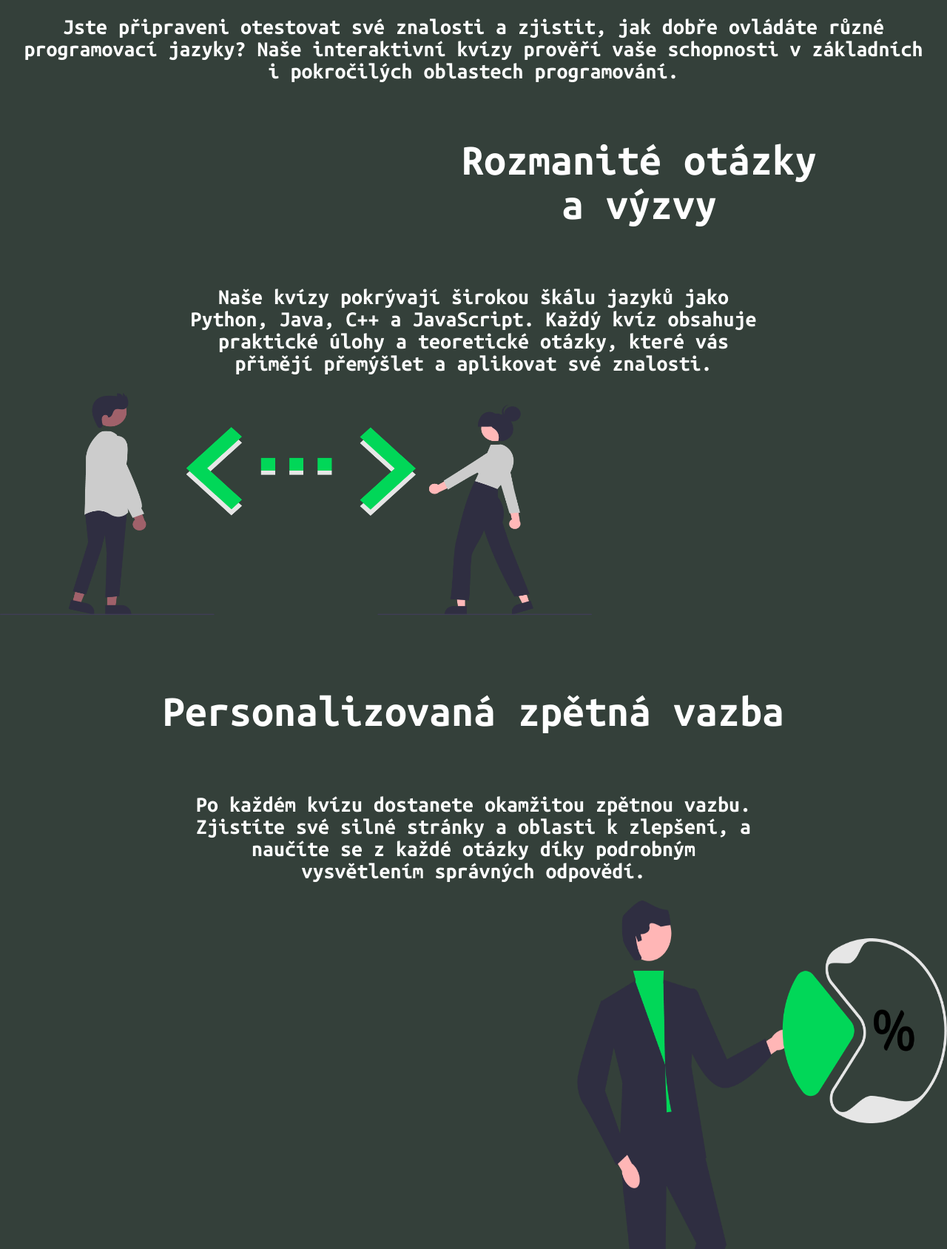
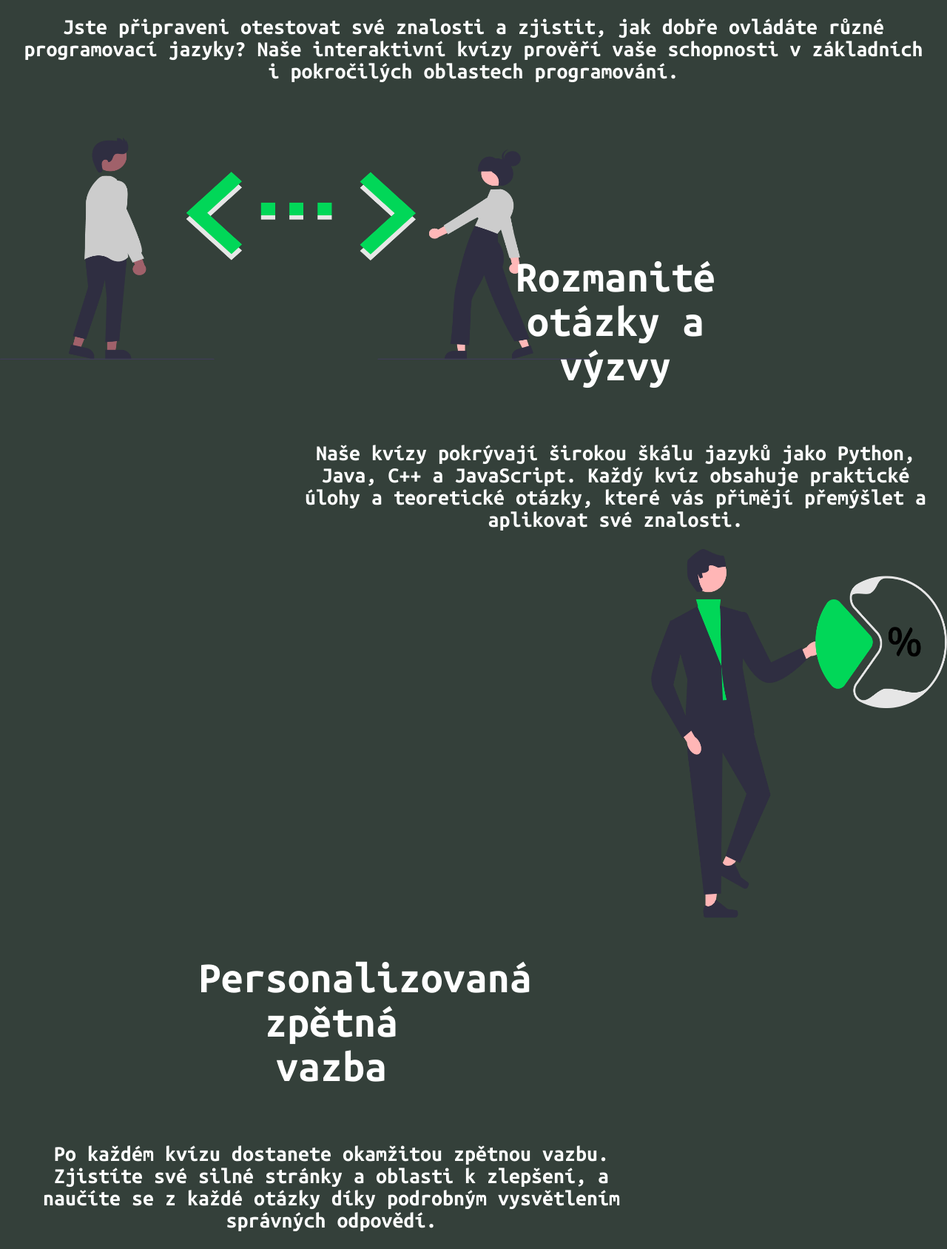
Before and after one commit to VanRhapsody/PersonalProject, a Flask app: page / in a window 1280 px wide; the page is wider, and only the part inside the window is pictured. Shown: the part 294-1982 px from the top of that part at 74% size. Run offline with Flask 3, Linux system fonts and the light colour scheme.

Commit message:
Vylepšení struktury hlavní stránky

```diff
--- a/static/css/style.css
+++ b/static/css/style.css
@@ -76,8 +76,6 @@ h3 {
 
 }
 
-
-
 .align-center {
   text-align: center;
   margin-left: auto;
--- a/templates/index.html
+++ b/templates/index.html
@@ -6,16 +6,21 @@
 <h3>Jste připraveni otestovat své znalosti a zjistit, jak dobře ovládáte různé programovací jazyky? Naše interaktivní kvízy prověří vaše schopnosti v základních i pokročilých oblastech programování.</h3>
 </div>
 
-<div class="align-right">
-    <h2 style="margin-top: 50px; width: 40%; margin-left: 35%;">Rozmanité otázky a výzvy</h2>
-    <h3 style="width: 60%; margin-top:2%;">Naše kvízy pokrývají širokou škálu jazyků jako Python, Java, C++ a JavaScript. Každý kvíz obsahuje praktické úlohy a teoretické otázky, které vás přimějí přemýšlet a aplikovat své znalosti.</h3>
-    <img src="static\images\code.png" style="width: 800px; height: 300px; float: left; padding-bottom: 50px;" alt="">
+<div id="element-one" style="margin-top: 50px;">
+<img src="static\images\code.png" style="width: 800px; height: 300px; float: left;" alt="">
+<div class="align-right" style="width: 70%; margin-top: -15%;">
+    <h2 style="width: 40%;">Rozmanité otázky a výzvy</h2>
+    <h3 style="margin-top:2%;">Naše kvízy pokrývají širokou škálu jazyků jako Python, Java, C++ a JavaScript. Každý kvíz obsahuje praktické úlohy a teoretické otázky, které vás přimějí přemýšlet a aplikovat své znalosti.</h3>
+</div>
 </div>
 
-<div class="align-left">
-    <h2 style="margin-top: 50px; width: 100%;">Personalizovaná zpětná vazba</h2>
-    <h3 style="width: 60%; margin-top:2%;">Po každém kvízu dostanete okamžitou zpětnou vazbu. Zjistíte své silné stránky a oblasti k zlepšení, a naučíte se z každé otázky díky podrobným vysvětlením správných odpovědí.</h3>
-    <img src="static\images\graph.png" style="width: 500px; height: 700px; float: right;" alt="">
+<div id="element-two" style="margin-top:200px;">
+<img src="static\images\graph.png" style="width: 400px; height: 500px; float: right;" alt="">
+<div class="align-left" style="width: 70%;">
+    <h2 style="width: 40%;">Personalizovaná zpětná vazba</h2>
+    <h3 style="margin-top:2%;">Po každém kvízu dostanete okamžitou zpětnou vazbu. Zjistíte své silné stránky a oblasti k zlepšení, a naučíte se z každé otázky díky podrobným vysvětlením správných odpovědí.</h3>
+
+</div>
 </div>
 
 <div class="align-right">
```
